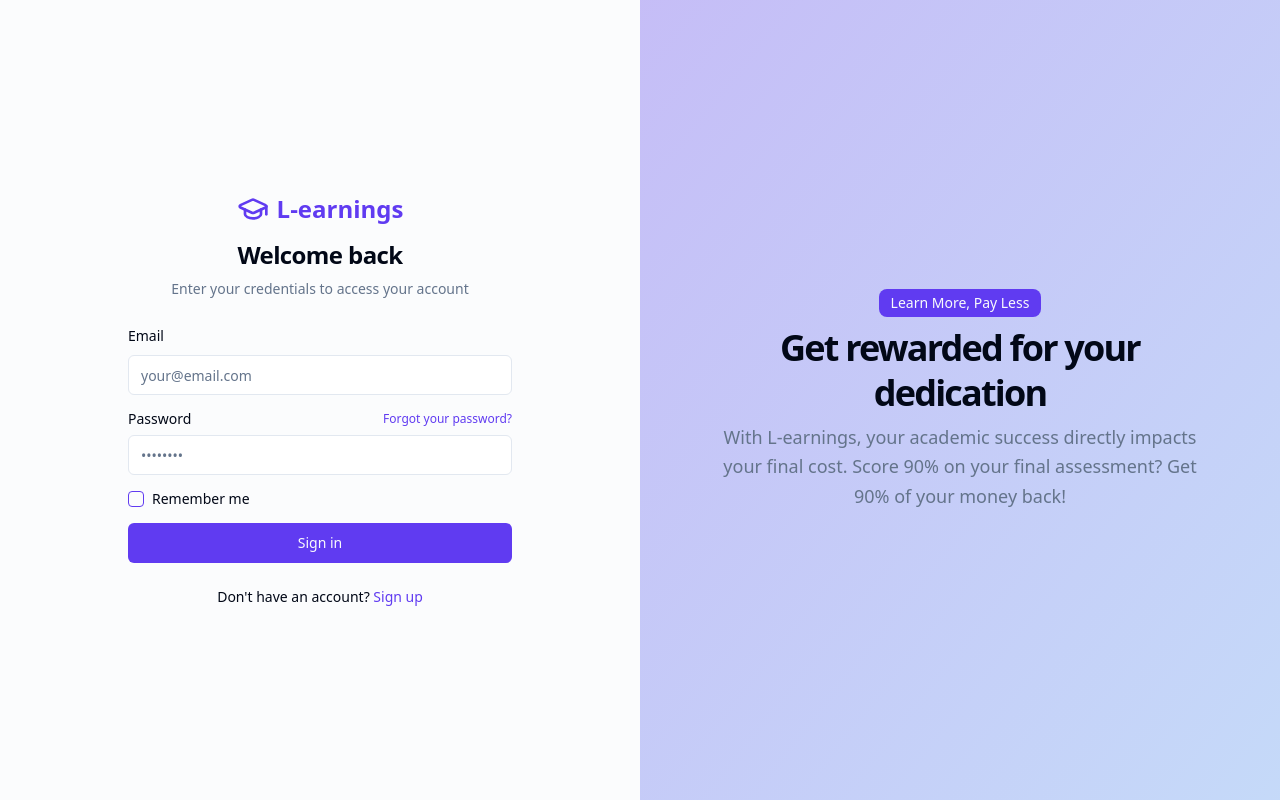
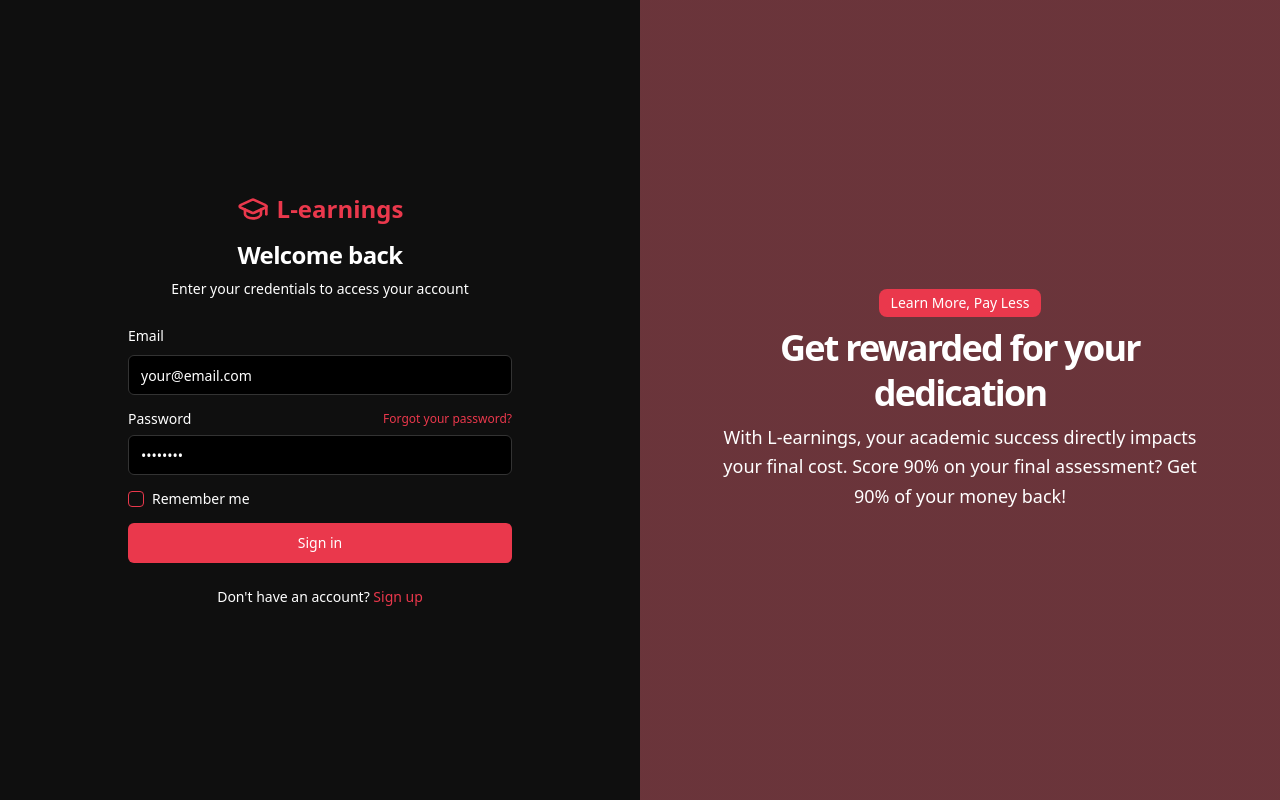
Before and after one commit to RishabRajGupta/L-earnings, a React (Vite) app: page /login in a window 1280 px wide. Built offline with nearby package versions, Linux system fonts and the light colour scheme.

Commit message:
Refactor: Update color theme and currency
- Changed the color theme to black-red.
- Updated currency from dollars to rupees.
- Removed the retake test feature.

```diff
--- a/src/index.css
+++ b/src/index.css
@@ -1,87 +1,51 @@
-
 @tailwind base;
 @tailwind components;
 @tailwind utilities;
 
 @layer base {
   :root {
-    --background: 0 0% 100%;
-    --foreground: 222.2 84% 4.9%;
-
-    --card: 0 0% 100%;
-    --card-foreground: 222.2 84% 4.9%;
-
-    --popover: 0 0% 100%;
-    --popover-foreground: 222.2 84% 4.9%;
-
-    --primary: 252 87% 59%; /* Main purple color */
-    --primary-foreground: 210 40% 98%;
-
-    --secondary: 252 87% 76%; /* Lighter purple */
-    --secondary-foreground: 222.2 47.4% 11.2%;
-
-    --muted: 210 40% 96.1%;
-    --muted-foreground: 215.4 16.3% 46.9%;
-
-    --accent: 217 91% 67%; /* Blue accent */
-    --accent-foreground: 222.2 47.4% 11.2%;
-
-    --destructive: 0 84.2% 60.2%;
-    --destructive-foreground: 210 40% 98%;
-
-    --border: 214.3 31.8% 91.4%;
-    --input: 214.3 31.8% 91.4%;
-    --ring: 252 87% 59%;
-
+    --background: 0 0% 0%;
+    --foreground: 0 0% 100%;
+    --card: 0 0% 13%;
+    --card-foreground: 0 0% 100%;
+    --popover: 0 0% 0%;
+    --popover-foreground: 0 0% 100%;
+    --primary: 355 83% 57%;
+    --primary-foreground: 0 0% 100%;
+    --secondary: 0 0% 13%;
+    --secondary-foreground: 0 0% 100%;
+    --muted: 0 0% 20%;
+    --muted-foreground: 0 0% 100%;
+    --accent: 355 83% 57%;
+    --accent-foreground: 0 0% 100%;
+    --destructive: 355 83% 57%;
+    --destructive-foreground: 0 0% 100%;
+    --border: 0 0% 20%;
+    --input: 0 0% 20%;
+    --ring: 355 83% 57%;
     --radius: 0.5rem;
-
-    --sidebar-background: 0 0% 98%;
-    --sidebar-foreground: 240 5.3% 26.1%;
-    --sidebar-primary: 240 5.9% 10%;
-    --sidebar-primary-foreground: 0 0% 98%;
-    --sidebar-accent: 240 4.8% 95.9%;
-    --sidebar-accent-foreground: 240 5.9% 10%;
-    --sidebar-border: 220 13% 91%;
-    --sidebar-ring: 217.2 91.2% 59.8%;
   }
 
   .dark {
     --background: 222.2 84% 4.9%;
     --foreground: 210 40% 98%;
-
     --card: 222.2 84% 4.9%;
     --card-foreground: 210 40% 98%;
-
     --popover: 222.2 84% 4.9%;
     --popover-foreground: 210 40% 98%;
-
     --primary: 252 87% 59%;
     --primary-foreground: 210 40% 98%;
-
     --secondary: 217.2 32.6% 17.5%;
     --secondary-foreground: 210 40% 98%;
-
     --muted: 217.2 32.6% 17.5%;
     --muted-foreground: 215 20.2% 65.1%;
-
     --accent: 217.2 32.6% 17.5%;
     --accent-foreground: 210 40% 98%;
-
     --destructive: 0 62.8% 30.6%;
     --destructive-foreground: 210 40% 98%;
-
     --border: 217.2 32.6% 17.5%;
     --input: 217.2 32.6% 17.5%;
     --ring: 212.7 26.8% 83.9%;
-
-    --sidebar-background: 240 5.9% 10%;
-    --sidebar-foreground: 240 4.8% 95.9%;
-    --sidebar-primary: 224.3 76.3% 48%;
-    --sidebar-primary-foreground: 0 0% 100%;
-    --sidebar-accent: 240 3.7% 15.9%;
-    --sidebar-accent-foreground: 240 4.8% 95.9%;
-    --sidebar-border: 240 3.7% 15.9%;
-    --sidebar-ring: 217.2 91.2% 59.8%;
   }
 }
 
--- a/src/pages/Dashboard.tsx
+++ b/src/pages/Dashboard.tsx
@@ -1,4 +1,3 @@
-
 import React from "react";
 import { useNavigate } from "react-router-dom";
 import { useAuth } from "@/contexts/AuthContext";
@@ -13,10 +12,10 @@ const Dashboard = () => {
   const { isLoggedIn, userInfo } = useAuth();
   const navigate = useNavigate();
 
-  // Mock data - In a real app, this would come from your backend
+  // Mock data with rupee values
   const enrolledCoursesCount = 2;
   const completedCoursesCount = 1;
-  const totalRefund = 149.99;
+  const totalRefund = 7499;
   const avgTestScore = 85;
 
   const chartData = [
@@ -101,7 +100,7 @@ const Dashboard = () => {
             <CardContent>
               <div className="flex items-center">
                 <PiggyBank className="h-5 w-5 text-primary mr-2" />
-                <div className="text-2xl font-bold">${totalRefund.toFixed(2)}</div>
+                <div className="text-2xl font-bold">₹{totalRefund.toFixed(2)}</div>
               </div>
             </CardContent>
           </Card>
@@ -175,7 +174,7 @@ const Dashboard = () => {
                   <div>
                     <p className="font-medium">Refund Processed</p>
                     <p className="text-sm text-muted-foreground">Web Development Bootcamp</p>
-                    <p className="text-sm text-muted-foreground">Amount: $149.99</p>
+                    <p className="text-sm text-muted-foreground">Amount: ₹149.99</p>
                   </div>
                   <div className="ml-auto text-sm text-muted-foreground">
                     1 week ago
--- a/src/pages/FinalTest.tsx
+++ b/src/pages/FinalTest.tsx
@@ -1,4 +1,3 @@
-
 import React from "react";
 import { useParams, useNavigate } from "react-router-dom";
 import { useAuth } from "@/contexts/AuthContext";
@@ -370,14 +369,14 @@ const mockTests = {
   }
 };
 
-// Mock course data
+// Update mock course data with rupee prices
 const mockCourses = {
-  "1": { price: 99.99, title: "Introduction to React" },
-  "2": { price: 149.99, title: "Advanced JavaScript Concepts" },
-  "3": { price: 129.99, title: "Data Science with R" },
-  "4": { price: 89.99, title: "UI/UX Design Principles" },
-  "5": { price: 119.99, title: "Digital Marketing Strategy" },
-  "6": { price: 149.99, title: "Machine Learning Fundamentals" }
+  "1": { price: 4999, title: "Introduction to React" },
+  "2": { price: 7499, title: "Advanced JavaScript Concepts" },
+  "3": { price: 6499, title: "Data Science with R" },
+  "4": { price: 4499, title: "UI/UX Design Principles" },
+  "5": { price: 5999, title: "Digital Marketing Strategy" },
+  "6": { price: 7499, title: "Machine Learning Fundamentals" }
 };
 
 const FinalTest = () => {
@@ -463,7 +462,7 @@ const FinalTest = () => {
   // Test summary screen
   if (testCompleted) {
     return (
-      <div className="min-h-screen flex flex-col">
+      <div className="min-h-screen flex flex-col bg-background text-foreground">
         <Navbar />
         <main className="flex-1 container mx-auto px-4 py-8">
           <Card className="max-w-3xl mx-auto">
@@ -492,9 +491,9 @@ const FinalTest = () => {
                     <PiggyBank className="h-5 w-5 text-primary" />
                     <h3 className="font-semibold">Your Refund</h3>
                   </div>
-                  <p className="text-3xl font-bold">${refundAmount.toFixed(2)}</p>
+                  <p className="text-3xl font-bold">₹{refundAmount.toFixed(2)}</p>
                   <p className="text-sm text-muted-foreground">
-                    {score}% of your course fee (${coursePrice.toFixed(2)})
+                    {score}% of your course fee (₹{coursePrice.toFixed(2)})
                   </p>
                   {score >= 90 && (
                     <p className="mt-2 text-sm font-medium text-primary">
@@ -504,12 +503,9 @@ const FinalTest = () => {
                 </div>
               </div>
             </CardContent>
-            <CardFooter className="flex justify-center gap-4">
-              <Button variant="outline" onClick={() => navigate(`/my-courses`)}>
+            <CardFooter className="flex justify-center">
+              <Button onClick={() => navigate(`/my-courses`)}>
                 Back to My Courses
-              </Button>
-              <Button onClick={() => navigate(`/courses/${id}`)}>
-                Course Details
               </Button>
             </CardFooter>
           </Card>
--- a/tailwind.config.ts
+++ b/tailwind.config.ts
@@ -1,4 +1,3 @@
-
 import type { Config } from "tailwindcss";
 
 export default {
@@ -13,73 +12,51 @@ export default {
   theme: {
     container: {
       center: true,
-			padding: '2rem',
+      padding: "2rem",
       screens: {
-				'2xl': '1400px'
-			}
+        "2xl": "1400px",
+      },
     },
     extend: {
       colors: {
-				border: 'hsl(var(--border))',
-				input: 'hsl(var(--input))',
-				ring: 'hsl(var(--ring))',
-				background: 'hsl(var(--background))',
-				foreground: 'hsl(var(--foreground))',
+        border: "hsl(var(--border))",
+        input: "hsl(var(--input))",
+        ring: "hsl(var(--ring))",
+        background: "hsl(var(--background))",
+        foreground: "hsl(var(--foreground))",
         primary: {
-					DEFAULT: 'hsl(var(--primary))',
-					foreground: 'hsl(var(--primary-foreground))'
+          DEFAULT: "#ea384c",
+          foreground: "#ffffff",
         },
         secondary: {
-					DEFAULT: 'hsl(var(--secondary))',
-					foreground: 'hsl(var(--secondary-foreground))'
+          DEFAULT: "#222222",
+          foreground: "#ffffff",
         },
         destructive: {
-					DEFAULT: 'hsl(var(--destructive))',
-					foreground: 'hsl(var(--destructive-foreground))'
+          DEFAULT: "#ea384c",
+          foreground: "#ffffff",
         },
         muted: {
-					DEFAULT: 'hsl(var(--muted))',
-					foreground: 'hsl(var(--muted-foreground))'
+          DEFAULT: "#333333",
+          foreground: "#ffffff",
         },
         accent: {
-					DEFAULT: 'hsl(var(--accent))',
-					foreground: 'hsl(var(--accent-foreground))'
+          DEFAULT: "#ea384c",
+          foreground: "#ffffff",
         },
         popover: {
-					DEFAULT: 'hsl(var(--popover))',
-					foreground: 'hsl(var(--popover-foreground))'
+          DEFAULT: "#000000e6",
+          foreground: "#ffffff",
         },
         card: {
-					DEFAULT: 'hsl(var(--card))',
-					foreground: 'hsl(var(--card-foreground))'
-				},
-				sidebar: {
-					DEFAULT: 'hsl(var(--sidebar-background))',
-					foreground: 'hsl(var(--sidebar-foreground))',
-					primary: 'hsl(var(--sidebar-primary))',
-					'primary-foreground': 'hsl(var(--sidebar-primary-foreground))',
-					accent: 'hsl(var(--sidebar-accent))',
-					'accent-foreground': 'hsl(var(--sidebar-accent-foreground))',
-					border: 'hsl(var(--sidebar-border))',
-					ring: 'hsl(var(--sidebar-ring))'
-				},
-				learnings: {
-					'50': '#f5f3ff',
-					'100': '#ede9fe',
-					'200': '#ddd6fe',
-					'300': '#c4b5fd',
-					'400': '#a78bfa',
-					'500': '#8b5cf6',
-					'600': '#7c3aed',
-					'700': '#6d28d9',
-					'800': '#5b21b6',
-					'900': '#4c1d95',
+          DEFAULT: "#222222",
+          foreground: "#ffffff",
         },
       },
       borderRadius: {
-				lg: 'var(--radius)',
-				md: 'calc(var(--radius) - 2px)',
-				sm: 'calc(var(--radius) - 4px)'
+        lg: "var(--radius)",
+        md: "calc(var(--radius) - 2px)",
+        sm: "calc(var(--radius) - 4px)"
       },
       keyframes: {
         'accordion-down': {
```
Also changed, not shown: src/pages/MyCourses.tsx (+8 -16 lines). Lines whose indentation alone changed are shown as unchanged.
